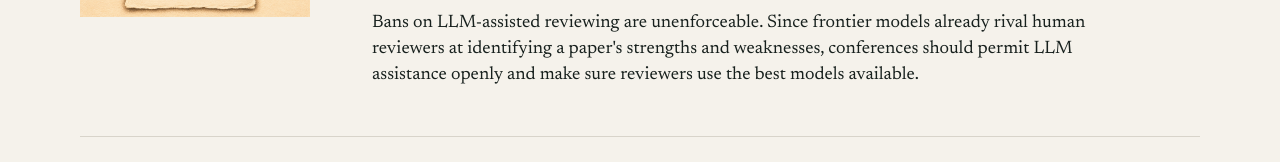
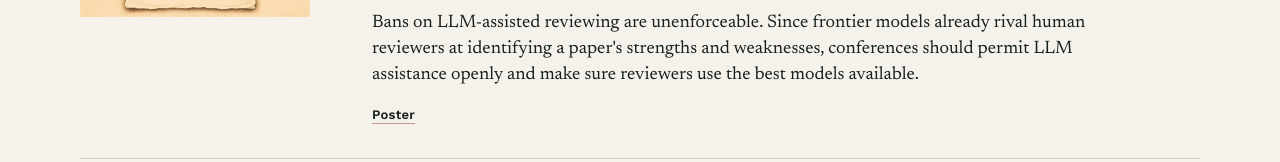
Before and after one commit to gahdritz/gahdritz.github.io, a Jekyll site: the page built from index.html, in a window 1280 px wide and 900 px high, scrolled down 1997 px, cut to the strip 0-318 px from the top of the window. Shown: the part 153-315 px from the top of the strip. Built offline with Jekyll 4.4.1, drawn with Linux system fonts in a browser that asks for light colours.

Commit message:
Link position paper to its NeurIPS poster page
Co-Authored-By: Claude Opus 5.5 <noreply@anthropic.com>

```diff
--- a/index.html
+++ b/index.html
@@ -145,9 +145,12 @@ layout: default
       <div class="publication-visual"><img src="/assets/papers/peer-review.jpg" alt="Human and model annotations collaborating on a manuscript" loading="lazy"></div>
       <div class="publication-body">
         <div class="publication-meta"><span>NeurIPS Position Track · Spotlight</span><time datetime="2026">2026</time></div>
-        <h3>Large language models can not and should not be banned from peer review</h3>
+        <h3><a href="https://neurips.cc/virtual/2026/loc/paris/poster/140035">Large language models can not and should not be banned from peer review</a></h3>
         <p class="authors">Anat Kleiman*, <strong>Gustaf Ahdritz</strong>*</p>
         <p class="summary">Bans on LLM-assisted reviewing are unenforceable. Since frontier models already rival human reviewers at identifying a paper's strengths and weaknesses, conferences should permit LLM assistance openly and make sure reviewers use the best models available.</p>
+        <div class="publication-links">
+          <a href="https://neurips.cc/virtual/2026/loc/paris/poster/140035">Poster</a>
+        </div>
       </div>
     </article>
 
```
